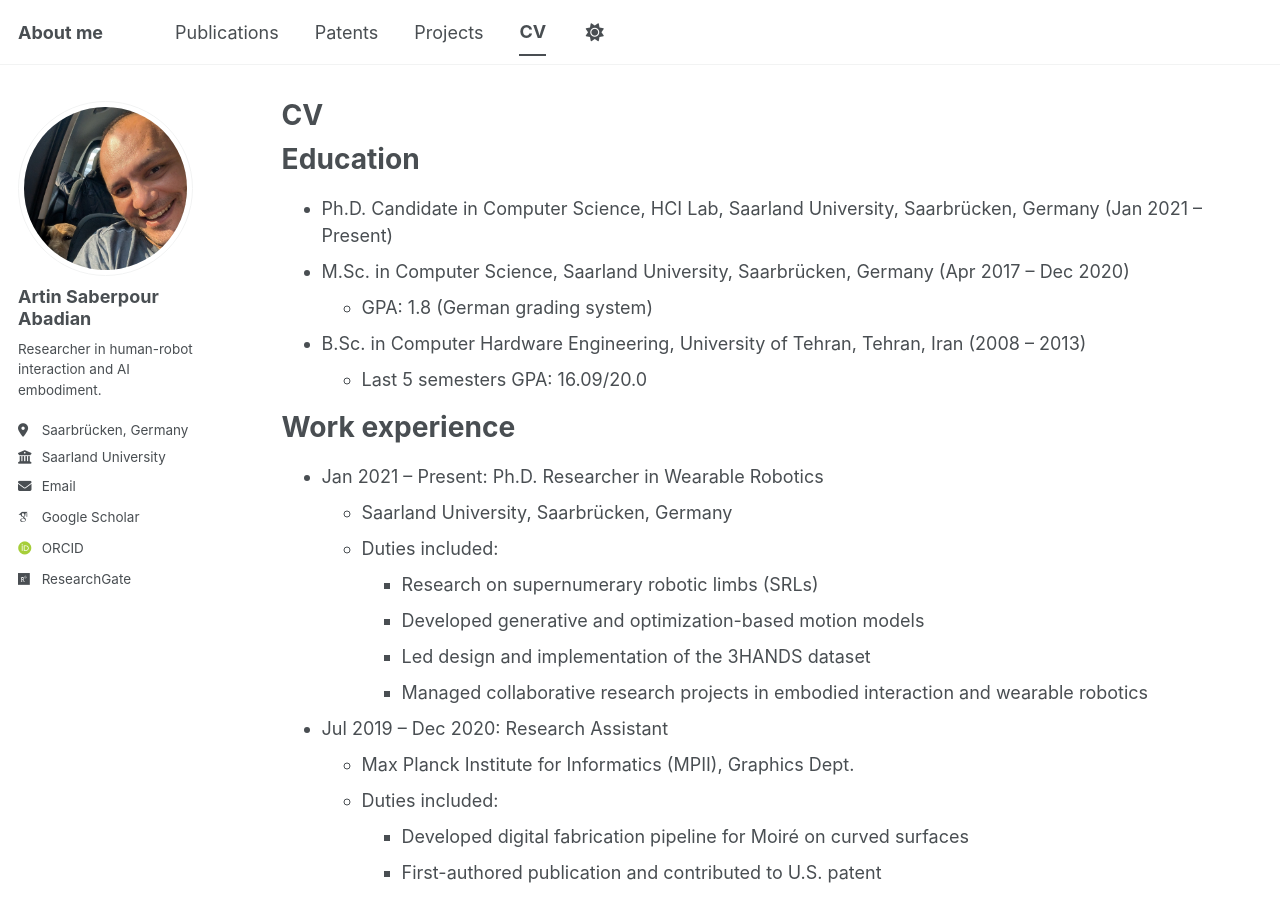
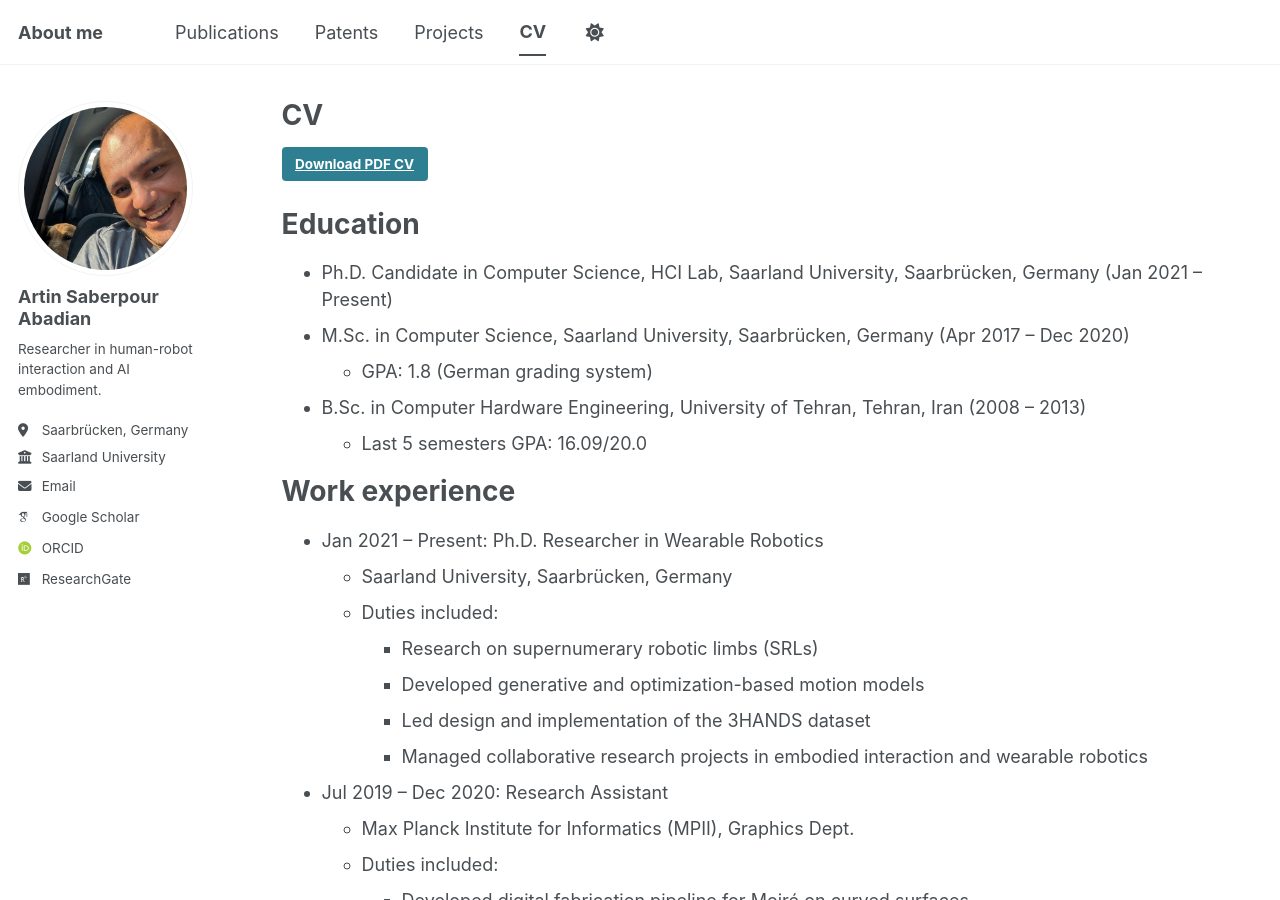
Before and after one commit to artin-saberpour/artin-saberpour.github.io, a Jekyll site: the page built from _pages/cv.md, in a window 1280 px wide and 900 px high. Built offline with Jekyll 4.4.1, drawn with Linux system fonts in a browser that asks for light colours; some web fonts are replaced; a script bundle is joined from its source files by our own code; library files that are not in the unit come from our copies.

Commit message:
Add download link for PDF CV

```diff
--- a/_pages/cv.md
+++ b/_pages/cv.md
@@ -8,6 +8,8 @@ redirect_from:
 ---
 
 {% include base_path %}
+
+[Download PDF CV](/files/Artin_Saberpour_CV.pdf){: .btn .btn--primary}
 
 Education
 ======
```
